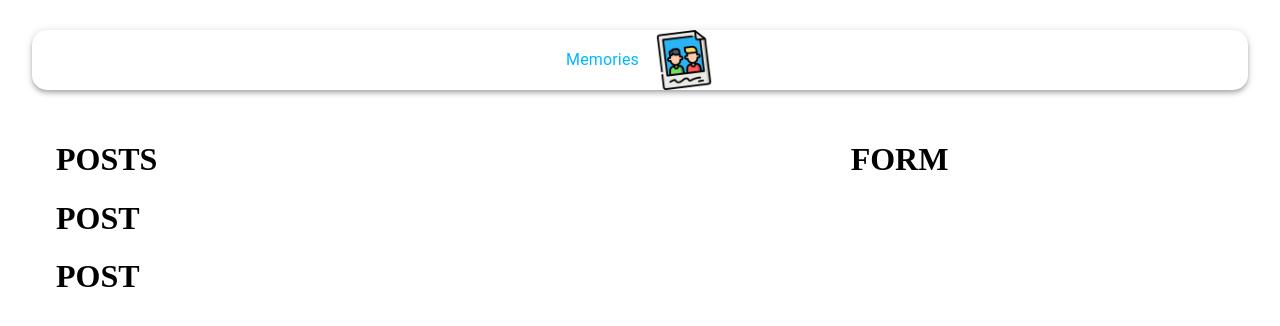
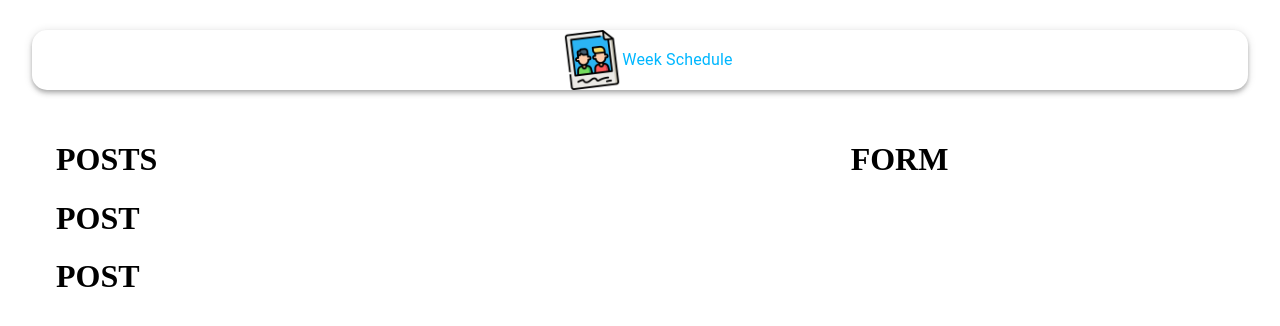
Before and after one commit to sternma/henryproject, a React (Create React App) app in the folder client/: page / in a window 1280 px wide. Shown: the top 326 px of the page. Built offline with nearby package versions, Linux system fonts and the light colour scheme.

Commit message:
updated the main head title

```diff
--- a/client/src/App.js
+++ b/client/src/App.js
@@ -11,8 +11,8 @@ const App = () => {
     return (
         <Container maxidth = "lg">
             <AppBar className={classes.appBar} position = "static" color = "inherit">
-                <Typography className={classes.heading} varaint = "h2" align = "center">Memories</Typography>
-                <img className={classes.image} src= {memories} alt = "memories" height = "60" />
+                <img className={classes.image} src= {memories} alt = "Week Schedule" height = "60" />
+                <Typography className={classes.heading} varaint = "h2" align = "center">Week Schedule</Typography>
             </AppBar>
             <Grow in>
                 <Container>
```
